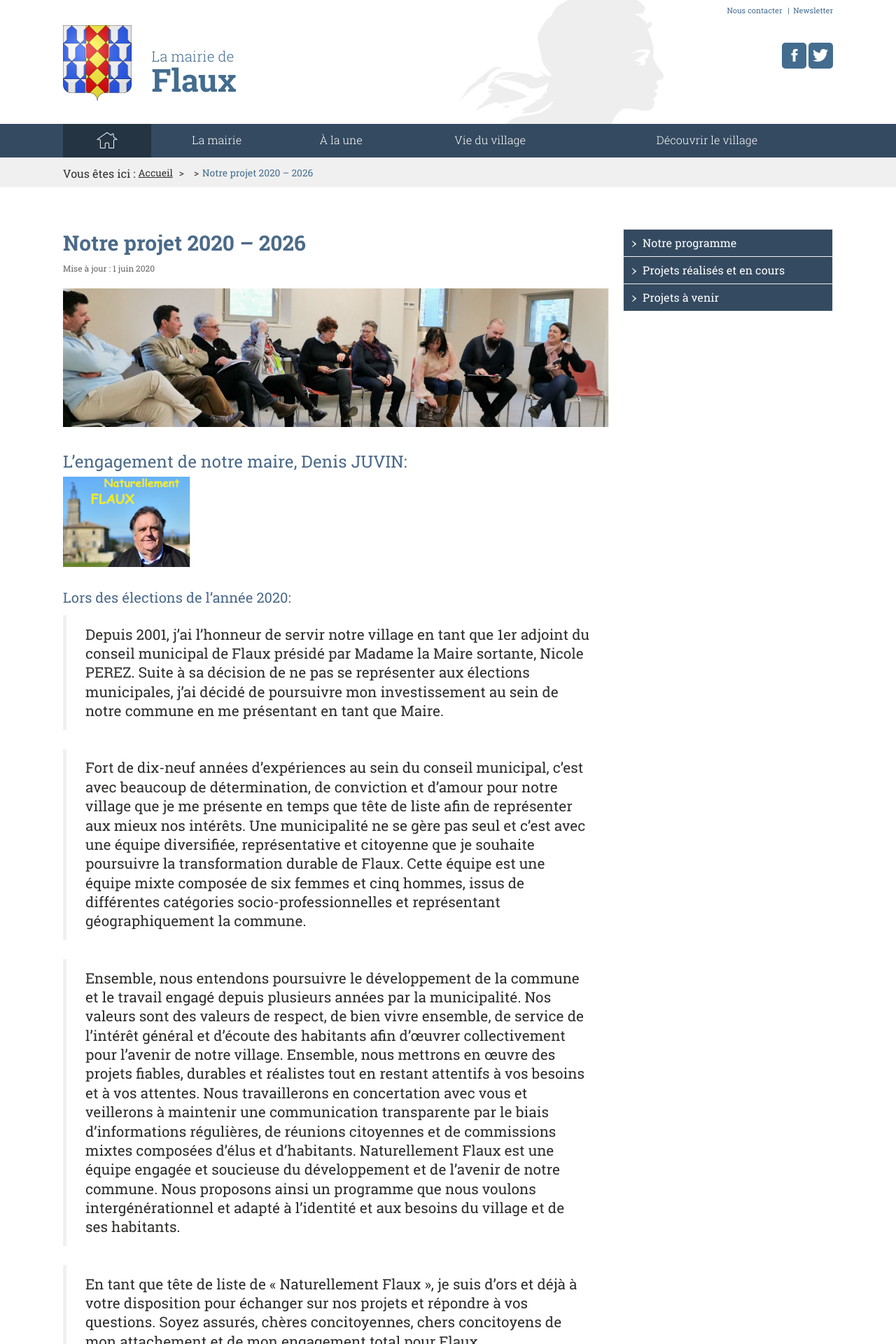
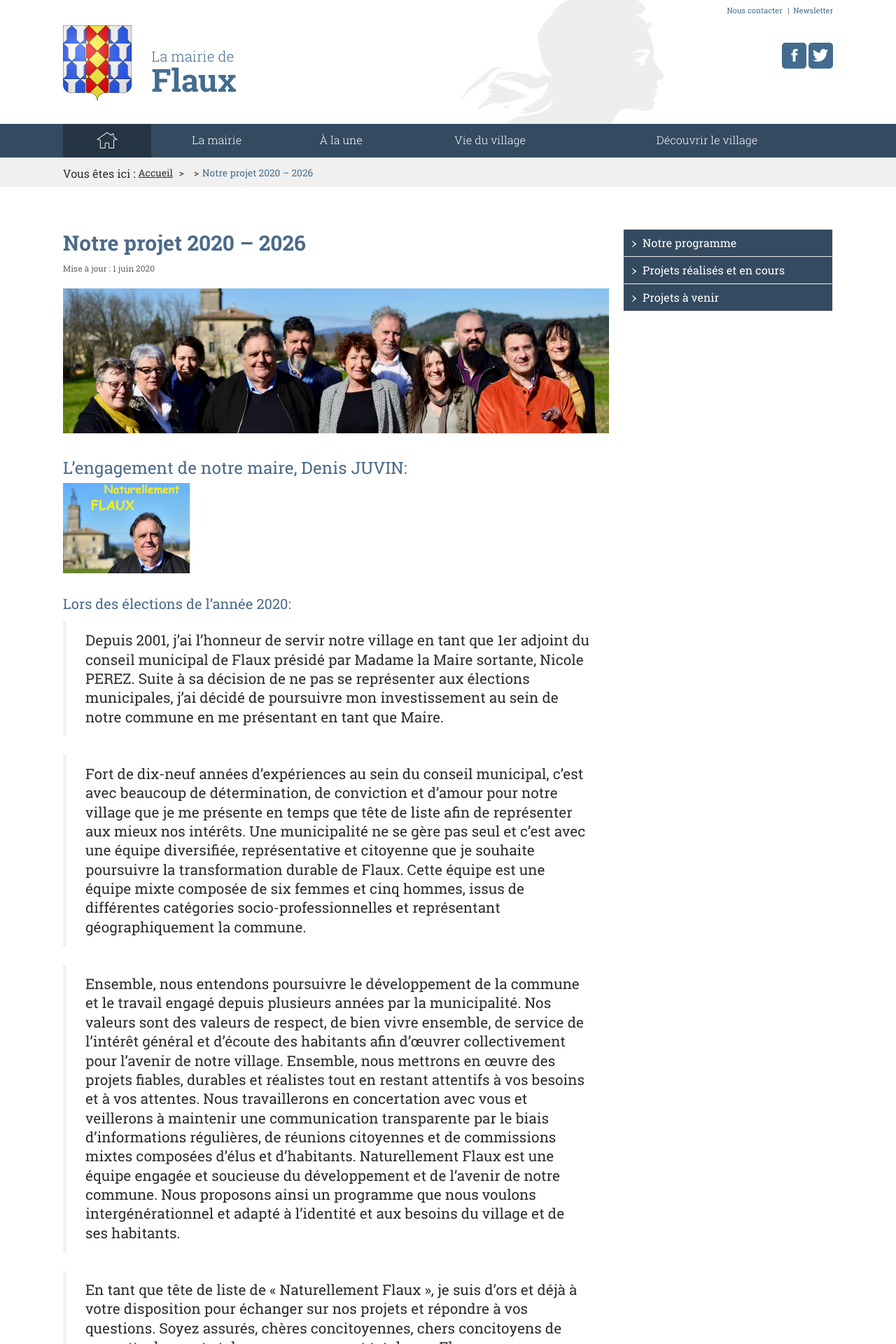
Before and after one commit to Flaux-Village/flaux-village.github.io, a Jekyll site: the page built from naturellementflaux.md, in a window 1280 px wide. Shown: the top 1920 px of the page at 70% size. Built offline with Jekyll 4.4.1, drawn with Linux system fonts in a browser that asks for light colours; our own code applies the rules of GitHub Pages for plain Markdown files.

Commit message:
Update naturellementflaux.md

```diff
--- a/naturellementflaux.md
+++ b/naturellementflaux.md
@@ -5,7 +5,7 @@ description: Portail du village de Flaux
 keywords: mairie, commune, flaux, gard
 titre_page: Notre projet 2020 – 2026
 date_texte: 1 juin 2020
-illustration: /assets/images/Equipenaturellement-banner.png
+illustration: /assets/images/equipenaturellement1.png
 description_illustration: Equippe.
 introduction:
 documents:
```
